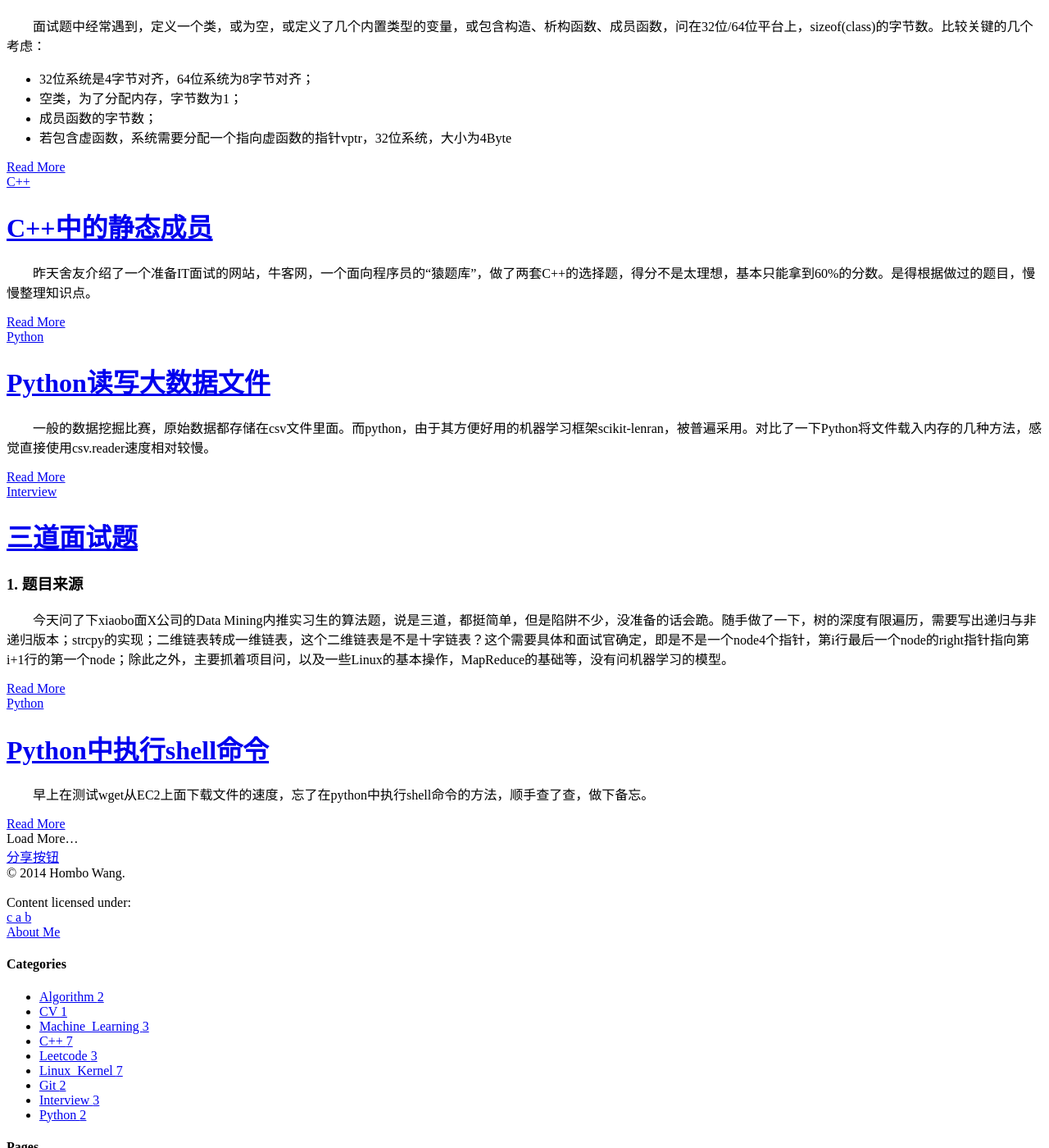
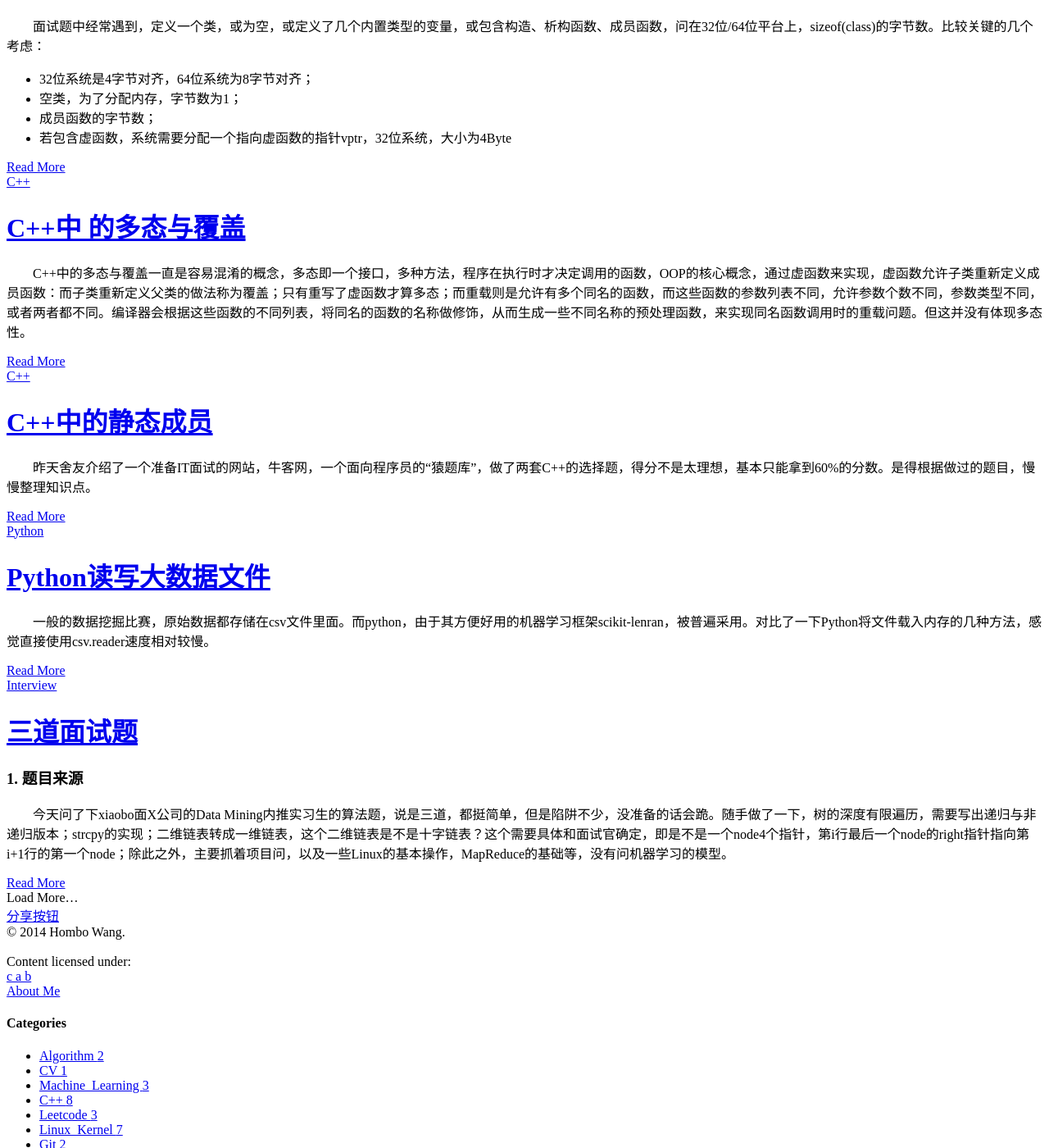
Before and after one commit to pathfinder007/pathfinder007.github.com, a Jekyll site: the page built from index.html, in a window 1280 px wide and 1400 px high, scrolled down 354 px. Shown: the whole window at 82% size. Built offline with Jekyll 4.4.1, drawn with Linux system fonts in a browser that asks for light colours; nearby versions of some CDN libraries; library files that are not in the unit come from our copies; the list of posts is cut into pages by our own code.

Commit message:
new post.

```diff
--- /dev/null
+++ b/_posts/2015-03-30-C-Plus-Plus-Polymorphism-Override.md
@@ -0,0 +1,76 @@
+---
+layout: post
+category: C++
+title: C++中 的多态与覆盖
+tags: C++ Interview
+---
+
+&emsp;&emsp;C++中的多态与覆盖一直是容易混淆的概念，多态即一个接口，多种方法，程序在执行时才决定调用的函数，OOP的核心概念，通过虚函数来实现，虚函数允许子类重新定义成员函数：而子类重新定义父类的做法称为覆盖；只有重写了虚函数才算多态；而重载则是允许有多个同名的函数，而这些函数的参数列表不同，允许参数个数不同，参数类型不同，或者两者都不同。编译器会根据这些函数的不同列表，将同名的函数的名称做修饰，从而生成一些不同名称的预处理函数，来实现同名函数调用时的重载问题。但这并没有体现多态性。
+
+<!--more-->
+
+&emsp;&emsp;多态的目的即实现接口重用，不论传递过来的究竟是那个类的对象，函数都能够通过同一个接口调用到适应各自对象的实现方法。最常见的用法就是声明基类的指针，利用该指针指向任意一个子类对象，调用相应的虚函数，可以根据指向的子类的不同而实现不同的方法。如果没有使用虚函数的话，即没有利用C++多态性，则利用基类指针调用相应的函数的时候，将总被限制在基类函数本身，而无法调用到子类中被重写过的函数。因为没有多态性，函数调用的地址将是一定的，而固定的地址将始终调用到同一个函数，这就无法实现一个接口，多种方法的目的。
+
+### 1. 一个面试题
+
+{% highlight C++ %}
+#include<iostream>
+using namespace std;
+
+class A
+{
+public:
+	void foo()
+	{
+		printf("1\n");
+	}
+	virtual void fun()
+	{
+		printf("2\n");
+	}
+};
+class B : public A
+{
+public:
+	void foo()
+	{
+		printf("3\n");
+	}
+	void fun()
+	{
+		printf("4\n");
+	}
+};
+int main(void)
+{
+	A a;
+	B b;
+	A *p = &a;
+	p->foo();
+	p->fun();
+	p = &b;
+	p->foo();
+	p->fun();
+	return 0;
+}
+{% endhighlight %}
+
+* 第一个p->foo()和p->fuu()，本身是基类指针，指向的又是基类对象，调用的都是基类本身的函数，输出结果就是1、2。
+*  第二个输出结果就是1、4。p->foo()和p->fuu()是基类指针指向子类对象，正式体现多态的用法，p->foo()由于指针是个基类指针，指向是一个固定偏移量的函数，此时指向的就只能是基类的foo()函数的代码，因此输出的结果还是1。而p->fun()指针是基类指针，指向的fun是一个虚函数，由于每个虚函数都有一个虚函数列表，此时p调用fun()并不是直接调用函数，而是通过虚函数列表找到相应的函数的地址，根据指向的对象不同，函数地址也将不同，这里将找到对应的子类的fun()函数的地址，输出的结果会是子类的结果4。
+
+### 2. 隐藏规则
+
+隐藏即指派生类的函数屏蔽了与其同名的基类函数：
+
+* 如果派生类的函数与基类的函数同名，但是参数不同。此时，不论有无virtual
+关键字，基类的函数将被隐藏（注意别与重载混淆）.
+* 如果派生类的函数与基类的函数同名，并且参数也相同，但是基类函数没有virtual
+关键字。此时，基类的函数被隐藏.
+
+### 3. 纯虚函数
+
+&emsp;&emsp; 纯虚函数是在基类中声明的虚函数，它在基类中没有定义，但要求任何派生类都要定义自己的实现方法。在基类中实现纯虚函数的方法是在函数原型后加“=0”： `virtual void funtion()=0`
+
+&emsp;&emsp; 引入原因：在很多情况下，基类本身生成对象是不合情理的，因此引入虚函数概念，则编译器要求在派生类中必须予以重写以实现多态性。同时含有纯虚拟函数的类称为抽象类，它不能生成对象。
+
+&emsp;&emsp; 多态性：编译时多态性 - 重载函数实现；运行时多态性 - 虚函数实现。
```
Also changed, not shown: _posts/2015-03-30-C-Plus-Plus-Sizeof-Class.md (+7 -7 lines).
